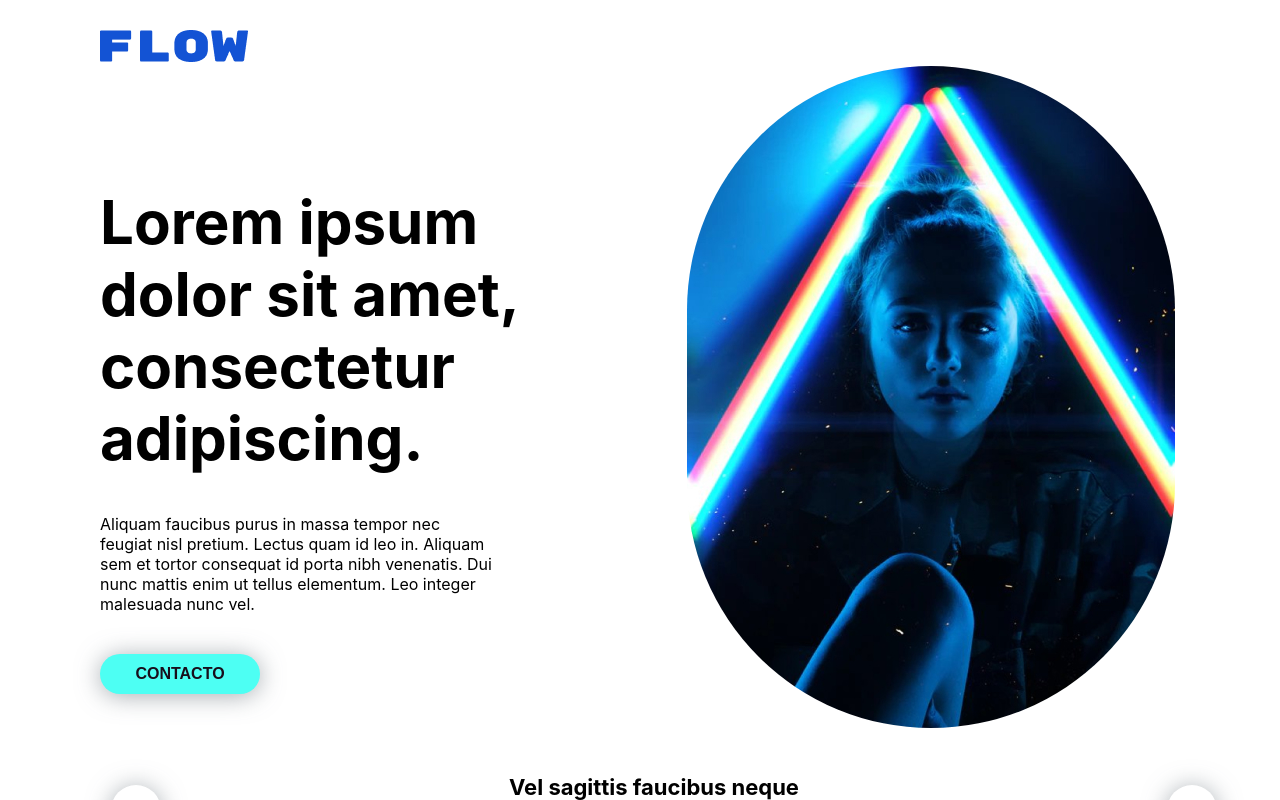
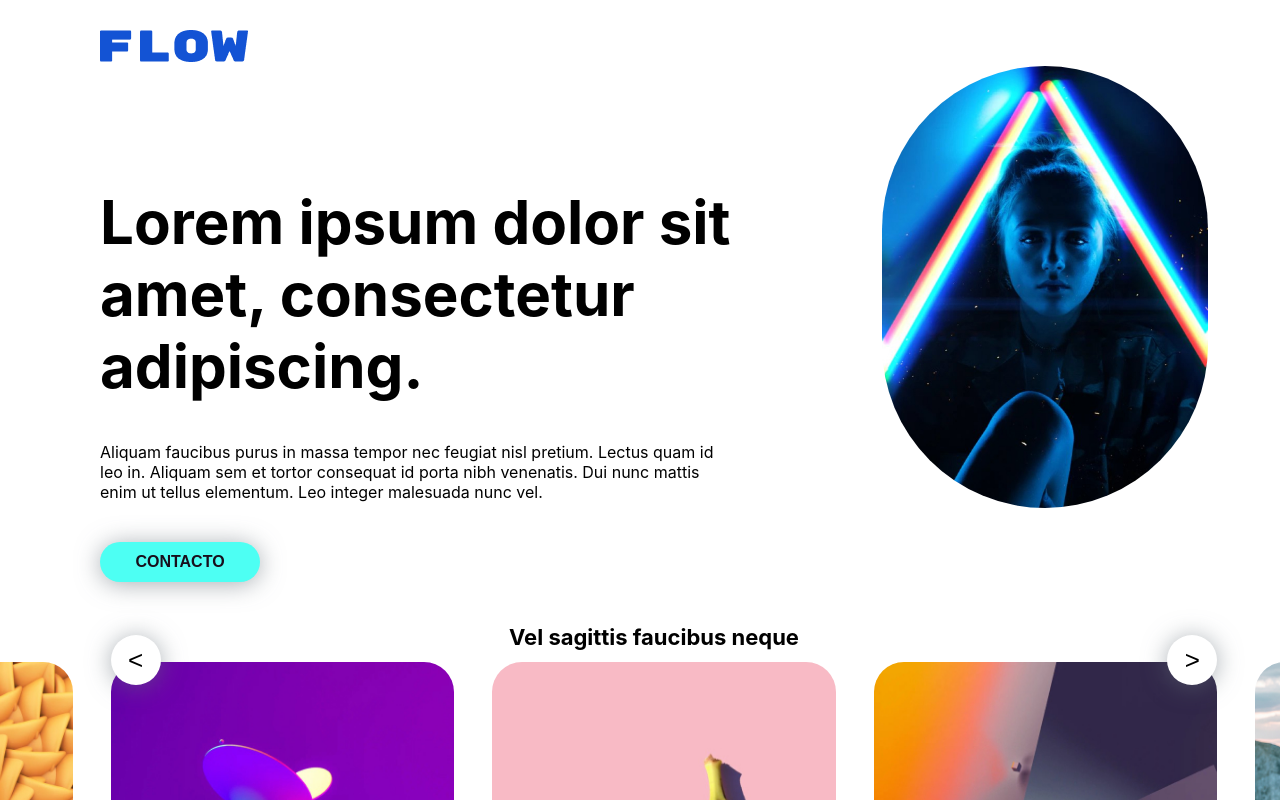
Before and after one commit to Bolio/landing-page-flow, a React (Vite) app: page / in a window 1280 px wide. Shown: the top 800 px of the page. Built offline with nearby package versions, Linux system fonts and the light colour scheme.

Commit message:
Fix columns

```diff
--- a/src/sections/Initial/index.jsx
+++ b/src/sections/Initial/index.jsx
@@ -6,7 +6,8 @@ import ButtonText from "../../components/Buttons";
 
 const InitialSectionStyled = styled.div`
   display: grid;
-  grid-template-columns: 1fr 1fr;
+  /* grid-template-columns: 1fr 1fr; */
+  grid-template-columns: auto auto;
   /* grid-template-rows: 32px 1fr; */
   grid-template-rows: auto 1fr;
   padding: 30px 100px 0 100px;
@@ -44,9 +45,11 @@ const ImgVideoStyled = styled.div`
   text-align: center;
   img {
     /* height: 100%; */
-    object-fit: cover;
+    /* object-fit: cover; */
     border-radius: 300px;
     /* margin: 0 auto; */
+    max-width: 100%;
+    height: auto;
   }
 `;
 
```
